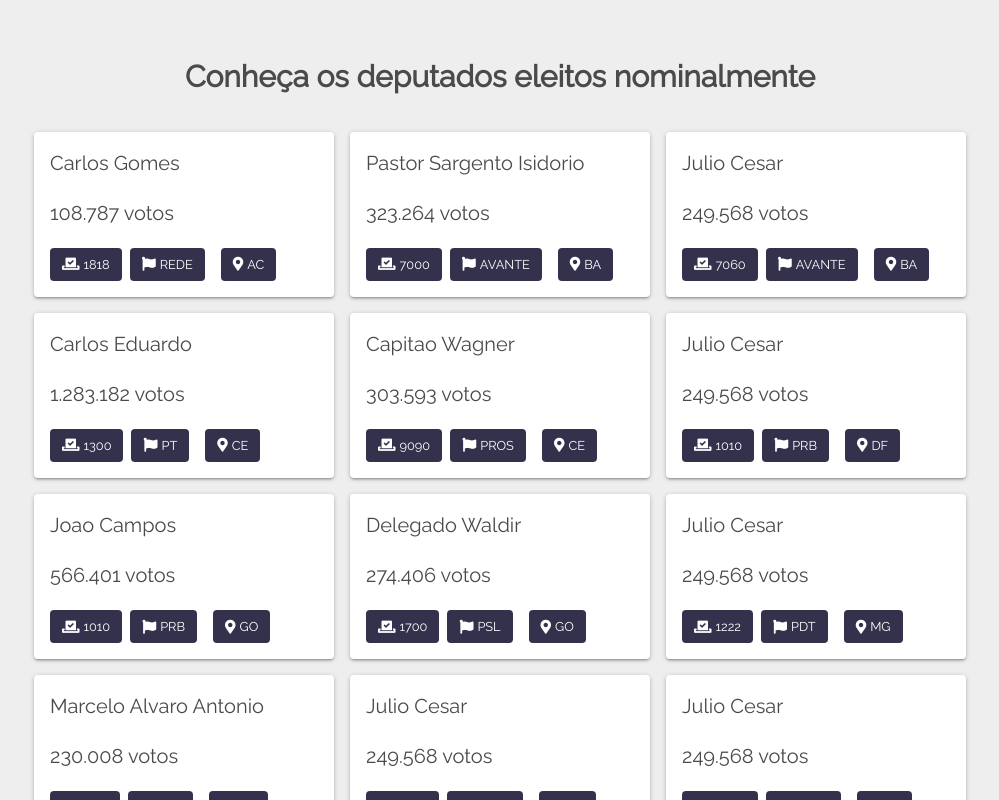
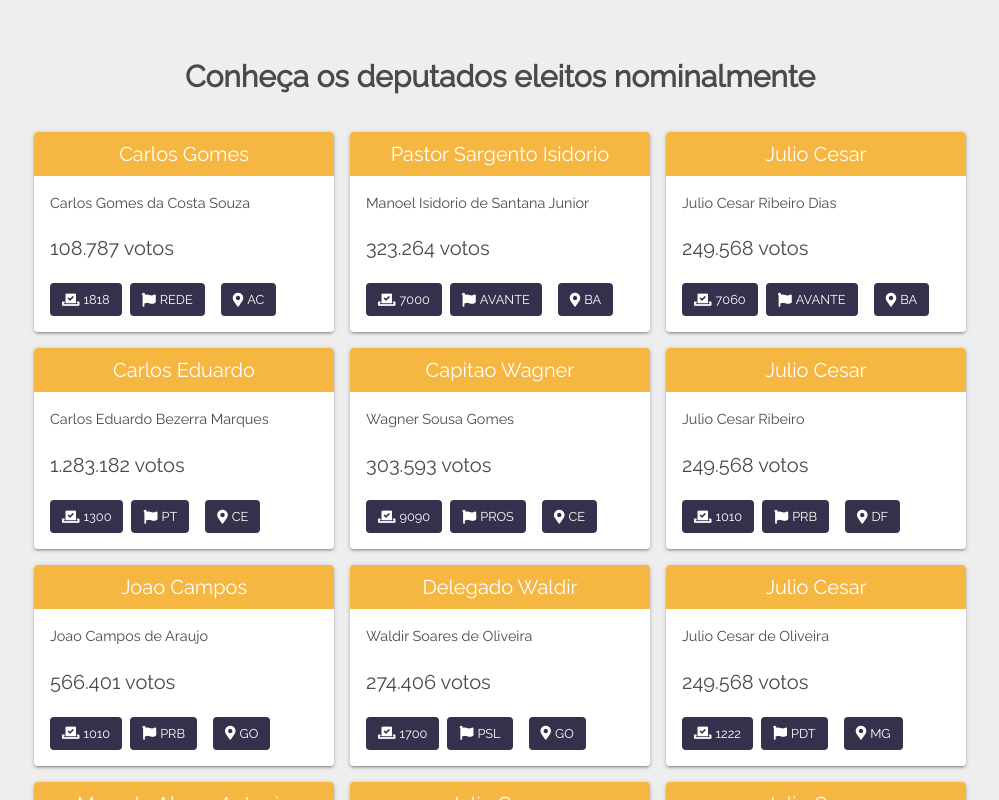
Before and after one commit to legislativo-br/legislativo-br.github.io, a React (Create React App) app: page / in a window 1280 px wide. Shown: the part 1540-2340 px from the top of the page, without its empty margins (140-1139 px from the left). Built offline with nearby package versions, Linux system fonts and the light colour scheme.

Commit message:
update CandidateBox component style

```diff
--- a/src/components/CandidateBox.js
+++ b/src/components/CandidateBox.js
@@ -9,13 +9,17 @@
 const Container = styled.div`
   position: relative;
   width: 300px;
-  padding: 1rem;
+  margin: 8px;
   box-shadow: 0 1px 5px rgba(0, 0, 0, 0.2), 0 2px 2px rgba(0, 0, 0, 0.14),
     0 3px 1px -2px rgba(0, 0, 0, 0.12);
   border-radius: 4px;
   background-color: white;
   text-align: left;
-  margin: 8px;
+  overflow: hidden;
+
+  .section {
+    padding: 1rem;
+  }
 
   /* for mobile screens */
   @media screen and (max-width: 527px) {
@@ -23,13 +27,22 @@
   }
 `;
 
+const CandidateUrneName = styled.div`
+  text-align: center;
+  margin: 0;
+  padding: 7px 12px;
+  background-color: #F6B642;
+  color: white;
+`;
+
 const CandidateName = styled.p`
+  font-size: 0.9rem;
   margin: 0;
 `;
 
-
 const Component = props => {
   const {
+    name,
     urne_name,
     number,
     sigla_party,
@@ -39,7 +52,11 @@
 
   return (
     <Container>
-      <CandidateName> {urne_name} </CandidateName>
+      <CandidateUrneName>
+        <span>{urne_name}</span>
+      </CandidateUrneName>
+      <div className="section">
+        <CandidateName>{name}</CandidateName>
 
         <p>{formatNumber(votes)} votos</p>
 
@@ -48,6 +65,7 @@
           <Chip icon="fas fa-flag" label={sigla_party} />
           <Chip icon="fas fa-map-marker-alt" label={state_sigla} />
         </ChipsContainer>
+      </div>
     </Container>
   );
 };
```
Lines whose indentation alone changed are shown as unchanged.
